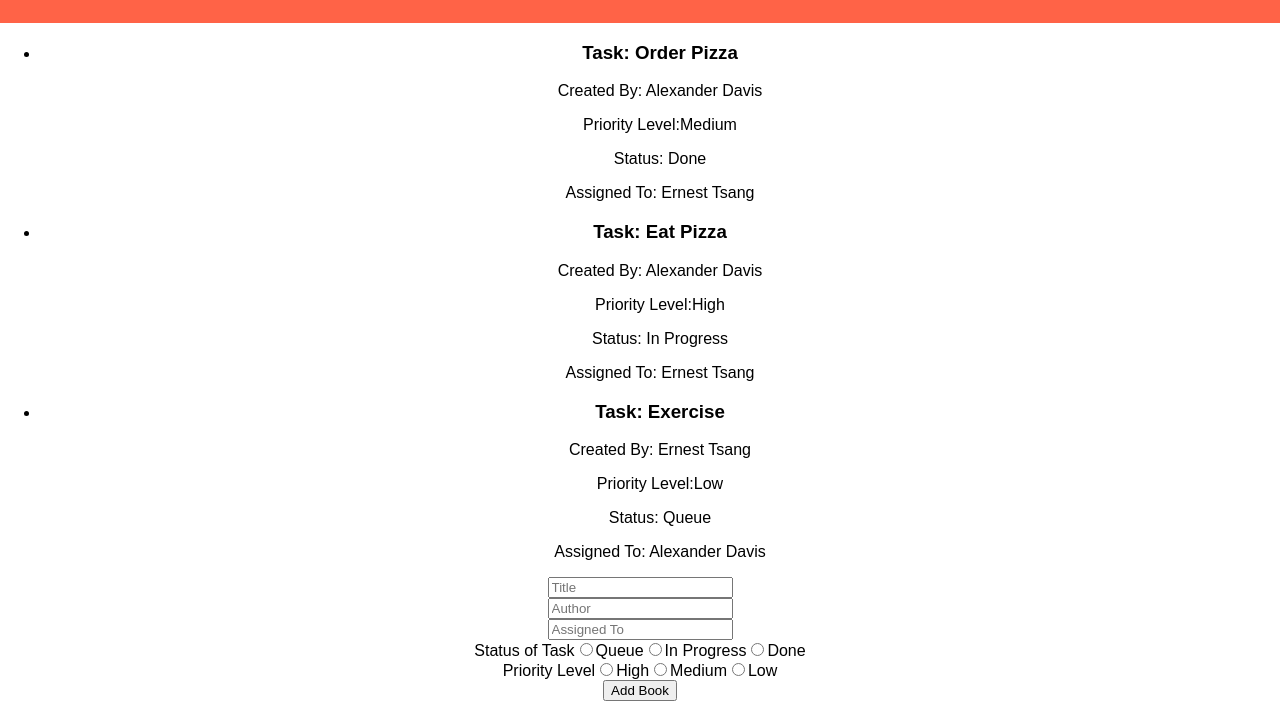
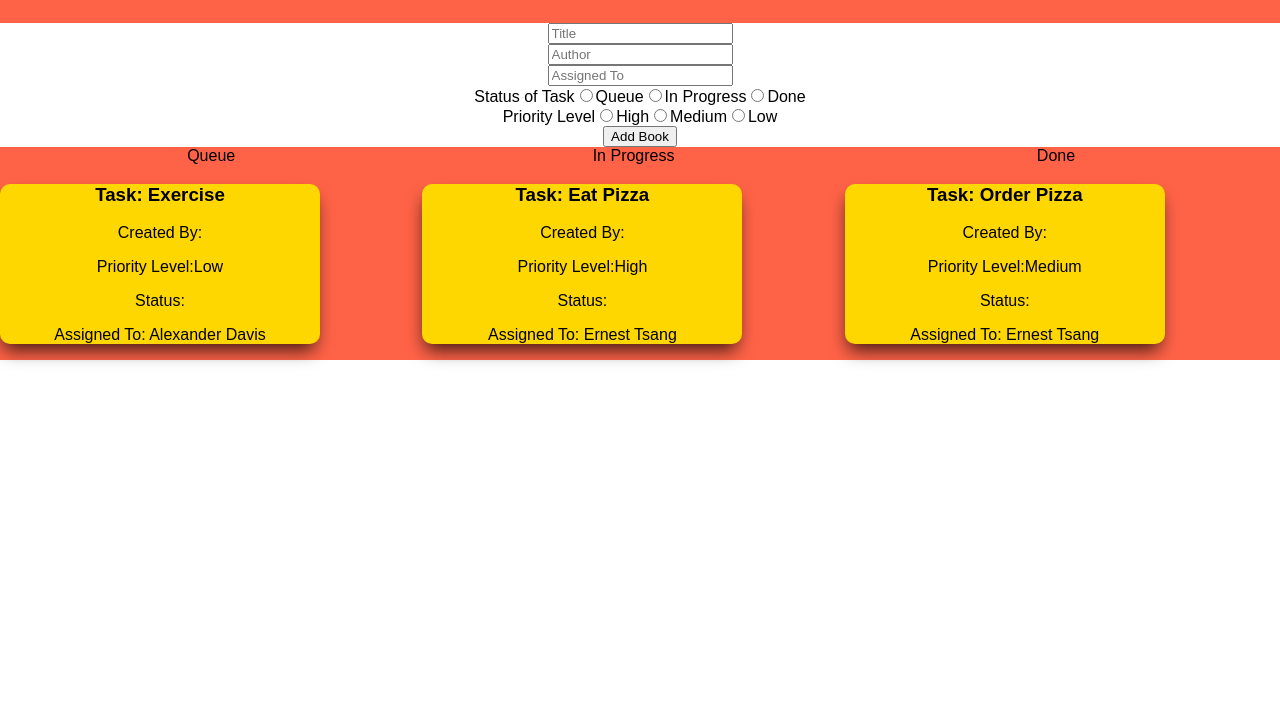
Before and after one commit to adavis001/redux_Kanban, a React app: page / in a window 1280 px wide. Shown: the part 167-868 px from the top of the page. After the commit the page ends 800 px from the top, so only its background shows below. Built offline with nearby package versions, Linux system fonts and the light colour scheme.

Commit message:
3 columns set up

```diff
--- a/package.json
+++ b/package.json
@@ -8,6 +8,9 @@
     "react-redux": "^5.0.4"
   },
   "devDependencies": {
+    "gulp": "^3.9.1",
+    "gulp-connect": "^5.0.0",
+    "gulp-sass": "^3.1.0",
     "react-scripts": "0.9.5",
     "redux-devtools": "^3.4.0"
   },
--- a/public/index.html
+++ b/public/index.html
@@ -4,6 +4,7 @@
     <meta charset="utf-8">
     <meta name="viewport" content="width=device-width, initial-scale=1">
     <link rel="shortcut icon" href="%PUBLIC_URL%/favicon.ico">
+    <link rel="stylesheet" type="text/css" href="/css/styles.css">
     <!--
       Notice the use of %PUBLIC_URL% in the tag above.
       It will be replaced with the URL of the `public` folder during the build.
--- a/src/components/Book.js
+++ b/src/components/Book.js
@@ -1,13 +1,13 @@
 import React from 'react';
 
-const Book = ({ title, author, priority,status, assignedTo }) => (
-  <li>
+const Book = ({ title, author, priority,status, assignedTo, }) => (
+  <div id="BookThing">
     <h3>Task: { title }</h3>
     <p>Created By: { author }</p>
     <p>Priority Level:{ priority }</p>
     <p>Status: { status }</p>
     <p>Assigned To: { assignedTo }</p>
-  </li>
+  </div>
 );
 
 export default Book;
--- a/src/components/BookList.js
+++ /dev/null
@@ -1,21 +0,0 @@
-import React from 'react';
-import Book from './Book';
-
-const BookList = ({ books }) => (
-  <ul>
-    {
-      books.map( ({ _id, title, author, priority, status, assignedTo }) =>
-        <Book
-          key={_id}
-          title={title}
-          author={author}
-          priority={priority}
-          status = {status}
-          assignedTo={assignedTo}
-        />
-      )
-    }
-  </ul>
-);
-
-export default BookList;
--- /dev/null
+++ b/src/components/DoneList.js
@@ -0,0 +1,35 @@
+import React, {Component} from 'react';
+import Book from './Book';
+
+
+class DoneList extends Component {
+  constructor(props) {
+    super(props);
+  }
+
+ render() {
+    return (
+      <div className="BookDone"> Done
+        {
+          this.props.books
+          .filter((book) =>
+            book.status === 'Done'
+          )
+          .map((book) => {
+            return (
+              <Book
+                id={book._id}
+                title={book.title}
+                priority={book.priority}
+                createdBy={book.createdBy}
+                assignedTo={book.assignedTo}
+              />
+            );
+          })
+        }
+      </div>
+    );
+  }
+}
+
+export default DoneList;
--- /dev/null
+++ b/src/components/ProgressList.js
@@ -0,0 +1,35 @@
+import React, {Component} from 'react';
+import Book from './Book';
+
+
+class ProgressList extends Component {
+  constructor(props) {
+    super(props);
+  }
+
+ render() {
+    return (
+      <div className="BookProgress"> In Progress
+        {
+          this.props.books
+          .filter((book) =>
+            book.status === 'In Progress'
+          )
+          .map((book) => {
+            return (
+              <Book
+                id={book._id}
+                title={book.title}
+                priority={book.priority}
+                createdBy={book.createdBy}
+                assignedTo={book.assignedTo}
+              />
+            );
+          })
+        }
+      </div>
+    );
+  }
+}
+
+export default ProgressList;
--- /dev/null
+++ b/src/components/QueueList.js
@@ -0,0 +1,35 @@
+import React, {Component} from 'react';
+import Book from './Book';
+
+
+class QueueList extends Component {
+  constructor(props) {
+    super(props);
+  }
+
+ render() {
+    return (
+      <div className="BookQueue"> Queue
+        {
+          this.props.books
+          .filter((book) =>
+            book.status === 'Queue'
+          )
+          .map((book) => {
+            return (
+              <Book
+                id={book._id}
+                title={book.title}
+                priority={book.priority}
+                createdBy={book.createdBy}
+                assignedTo={book.assignedTo}
+              />
+            );
+          })
+        }
+      </div>
+    );
+  }
+}
+
+export default QueueList;
--- a/src/containers/App/index.js
+++ b/src/containers/App/index.js
@@ -1,6 +1,8 @@
 import React, { Component } from 'react';
 import { connect } from 'react-redux';
-import BookList from '../../components/BookList';
+import QueueList from '../../components/QueueList';
+import ProgressList from '../../components/ProgressList';
+import DoneList from '../../components/DoneList';
 import NewBookForm from '../NewBookForm';
 import { addBookToFakeXHR, getBooksFromFakeXHR } from '../../lib/books.db';
 import { loadBooks, addBook } from '../../actions';
@@ -49,10 +51,14 @@ class App extends Component {
       <div className="App">
         <div className="App-header">
           <img src={logo} className="App-logo" alt="logo" />
-          <h2>Gambatte Kanban-te!</h2>
+          <h2>Book a Task!  .then Assign it to someone!</h2>
         </div>
-        <BookList books={this.props.books} />
         <NewBookForm addBook={this.addBook} />
+        <div id="BookIt">
+          <QueueList books={this.props.books} />
+          <ProgressList books={this.props.books} />
+          <DoneList books={this.props.books} />
+        </div>
       </div>
     );
   }
```
Also changed, not shown: gulpfile.js (added, +29 -0 lines), public/css/styles.css (added), scss/styles.scss (added), src/containers/App/styles.css.
